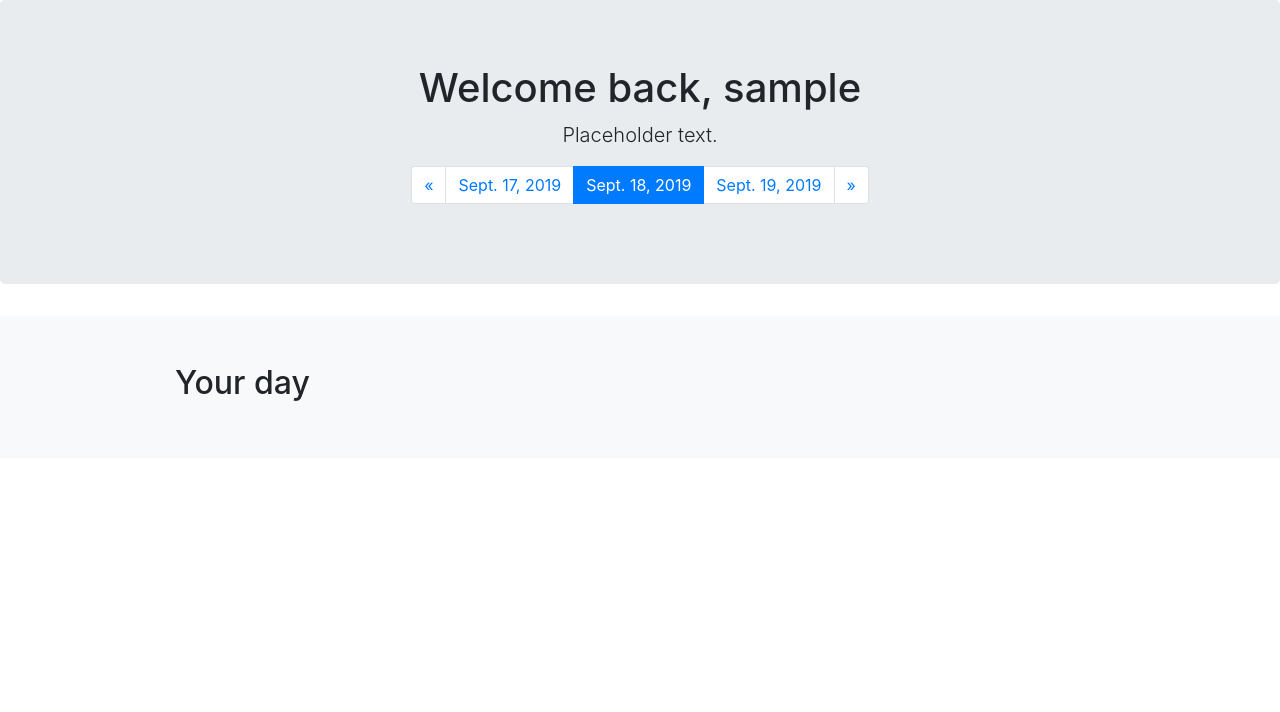
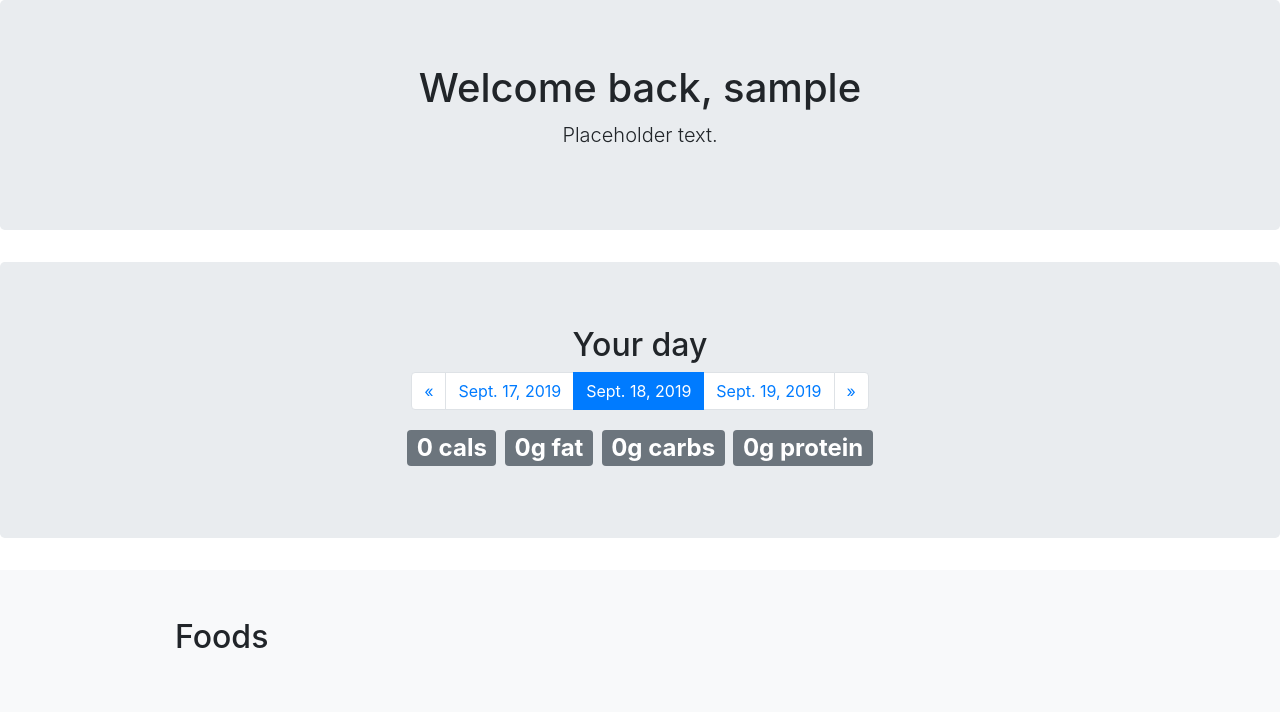
Before and after one commit to Lindronics/food_tracker_demo, a Django app: page /profile in a window 1280 px wide. Shown: the part 48-760 px from the top of the page. Run offline with Django 3.2, Linux system fonts and the light colour scheme; the visitor is signed in with stand-in values (Sample User, id 1); data comes from the database, SQL or seed files in the repository; data that the repository does not hold is empty; parts of the project's set-up code (start-up, migrations or seed data) failed here and were passed over; some libraries are stand-ins or nearby versions.

Commit message:
Added daily sum of values * currently excluding meals

```diff
--- a/templates/tracker_app/profile.html
+++ b/templates/tracker_app/profile.html
@@ -7,6 +7,11 @@
   <div class="container">
     <h1>Welcome back, {{user.username}}</h1>
     <p class="lead">Placeholder text.</p>
+  </div>
+</div>
+<div class="jumbotron text-center">
+  <div class="container">
+    <h2>Your day</h2>
     <ul class="pagination justify-content-center">
       <li class="page-item">
         <a class="page-link" href="{% url 'profile' yesterday %}">
@@ -22,12 +27,18 @@
         </a>
       </li>
     </ul>
+    <h2>
+      <span class="badge badge-secondary">{{daily_sum.calories}} cals</span>
+      <span class="badge badge-secondary">{{daily_sum.fat}}g fat</span>
+      <span class="badge badge-secondary">{{daily_sum.carbs}}g carbs</span>
+      <span class="badge badge-secondary">{{daily_sum.protein}}g protein</span>
+    </h2>
   </div>
 </div>
 
 <div class="album py-5 bg-light">
   <div class="container">
-    <h2> Your day </h2>
+    <h2> Foods </h2>
     {% if food_logs %}
     <div class="table-responsive">
       <table class="table table-striped">
--- a/tracker_app/views.py
+++ b/tracker_app/views.py
@@ -28,11 +28,24 @@ def profile(request, date):
     food_logs = FoodLog.objects.all().filter(day=day)
     # meal_logs_objects = MealLog.objects.all().filter(day=day)
 
+    daily_sum = {
+        'calories': 0,
+        'fat': 0,
+        'carbs': 0,
+        'protein': 0,
+    }
+    for log in food_logs:
+        daily_sum['calories'] += log.amount * log.food.calories
+        daily_sum['fat'] += log.amount * log.food.fat
+        daily_sum['carbs'] += log.amount * log.food.carbs
+        daily_sum['protein'] += log.amount * log.food.protein
+
     context = {
         'today': parsed_date,
         'yesterday': parsed_date - timedelta(days=1),
         'tomorrow': parsed_date + timedelta(days=1),
         'food_logs': food_logs,
+        'daily_sum': daily_sum,
     }
     return render(request, 'tracker_app/profile.html', context=context)
 
```
